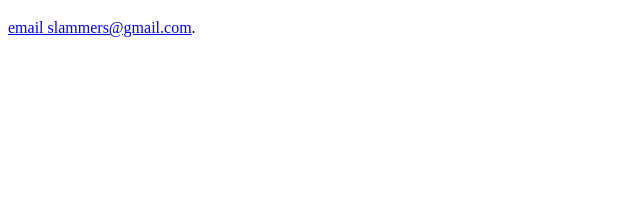
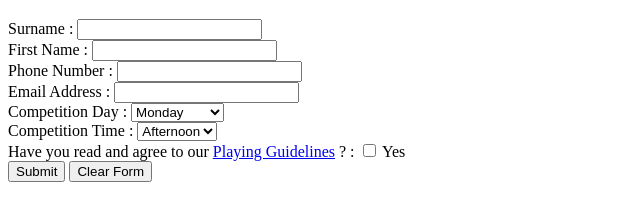
Before and after one commit to aidank01/CP1406_Assignment1, a plain HTML site: page sign-up.html in a window 1280 px wide. Shown: the part 61-282 px from the top of the page, without its empty margins (0-640 px from the left). Drawn offline with Linux system fonts and the light colour scheme.

Commit message:
Signup basic function sorted must address css

```diff
--- a/sign-up.html
+++ b/sign-up.html
@@ -11,10 +11,25 @@
 
 <body>
 <h1>Sign-Up</h1>
-<body>
-<p>
-
-    <a href="mailto:slammers@ gmail.com">email
-        slammers@gmail.com</a>.</p>
+<form name = "registration">
+Surname : <input type="text" name="txtname">
+<br>First Name : <input type="text" name="txtname">
+<br>Phone Number : <input type="text" name="txtname">
+<br>Email Address : <input type="text" name="txtname">
+<br>Competition Day : <select name="slday">
+    <option>Monday
+    <option>Tuesday
+    <option>Wednesday
+    <option>Thursday
+    <option>Friday
+    <option>Saturday</select>
+<br>Competition Time : <select name="sltime">
+    <option>Afternoon
+    <option>Evening
+ </select>
+<br>Have you read and agree to our <a href="guidelines.html">Playing Guidelines</a> ? : <input type="checkbox" name="rules"> Yes
+<br><input type="submit" value="Submit">
+<input type="reset" value="Clear Form">
+</form>
 </body>
 </html>
```
